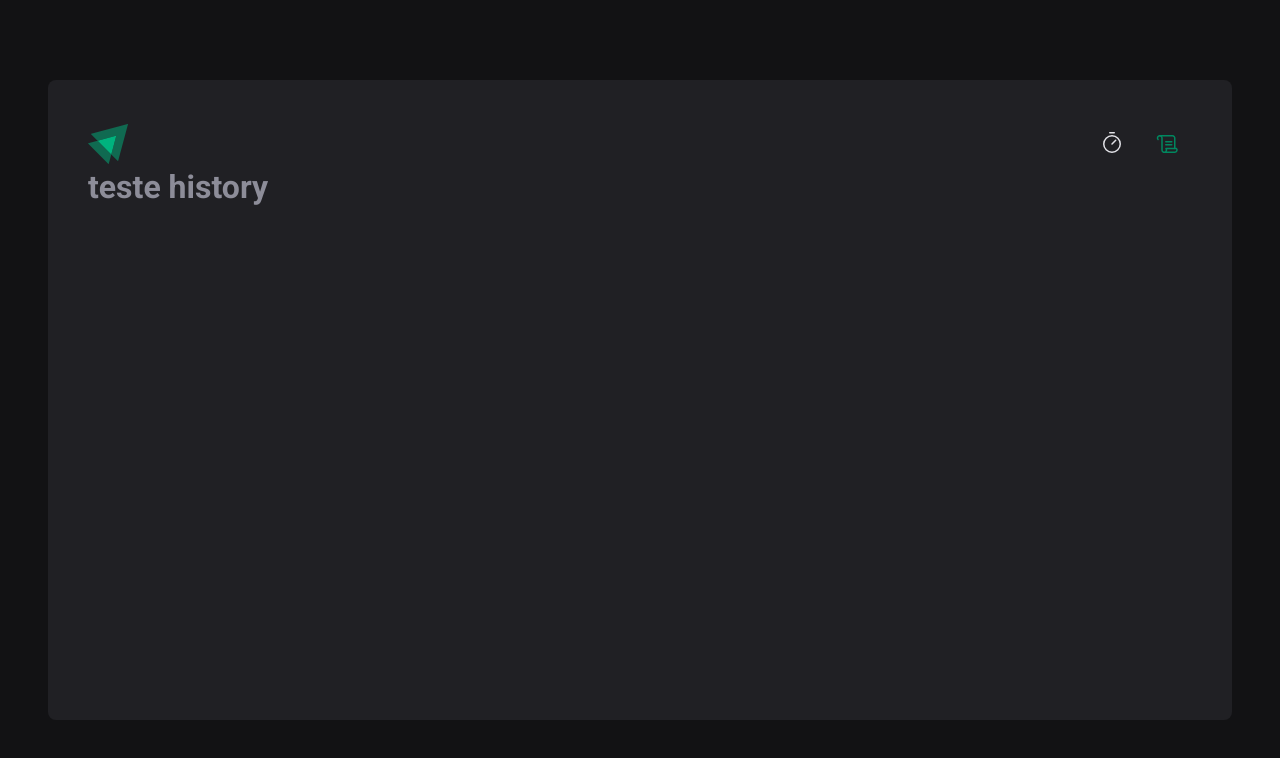
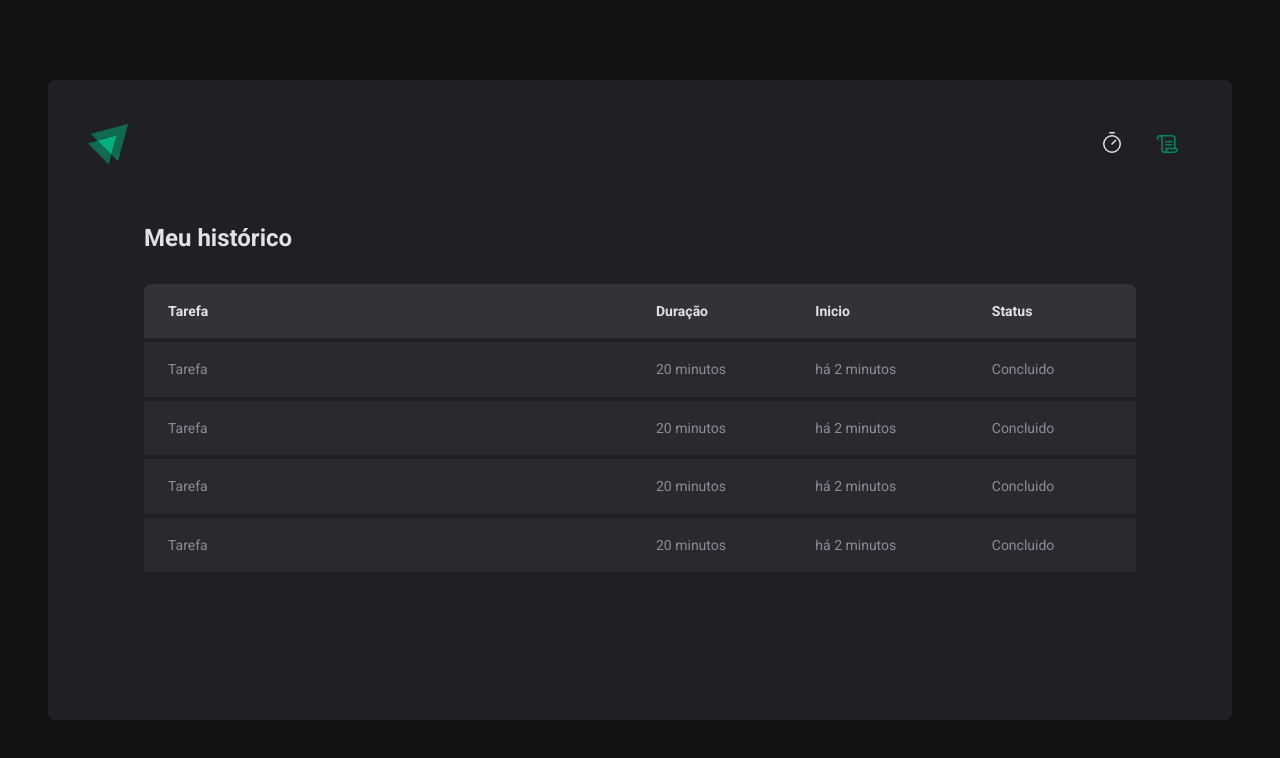
Before and after one commit to brenobarbareli/igniteTimer, a React (Vite) app: page /history in a window 1280 px wide. Shown: the top 758 px of the page. Built offline with nearby package versions, Linux system fonts and the light colour scheme.

Commit message:
fix de pages routes and create table of history page

```diff
--- a/src/Router.tsx
+++ b/src/Router.tsx
@@ -1,7 +1,7 @@
 import { Route, Routes } from 'react-router-dom'
-import { DefaultLayout } from './layouts/DefaultLayout'
-import { History } from './pages/History'
-import { Home } from './pages/Home'
+import { DefaultLayout } from './layouts/DefaultLayout/Index'
+import { History } from './pages/History/index'
+import { Home } from './pages/Home/index'
 
 export function Router() {
   return (
--- a/src/pages/History.tsx
+++ /dev/null
@@ -1,3 +0,0 @@
-export function History() {
-  return <h1>teste history</h1>
-}
--- /dev/null
+++ b/src/pages/History/index.tsx
@@ -0,0 +1,47 @@
+import { HistoryContainer, HistoryList } from './styled'
+
+export function History() {
+  return (
+    <HistoryContainer>
+      <h1>Meu histórico</h1>
+      <HistoryList>
+        <table>
+          <thead>
+            <tr>
+              <th>Tarefa</th>
+              <th>Duração</th>
+              <th>Inicio</th>
+              <th>Status</th>
+            </tr>
+          </thead>
+          <tbody>
+            <tr>
+              <td>Tarefa</td>
+              <td> 20 minutos</td>
+              <td>há 2 minutos</td>
+              <td>Concluido</td>
+            </tr>
+            <tr>
+              <td>Tarefa</td>
+              <td> 20 minutos</td>
+              <td>há 2 minutos</td>
+              <td>Concluido</td>
+            </tr>
+            <tr>
+              <td>Tarefa</td>
+              <td> 20 minutos</td>
+              <td>há 2 minutos</td>
+              <td>Concluido</td>
+            </tr>
+            <tr>
+              <td>Tarefa</td>
+              <td> 20 minutos</td>
+              <td>há 2 minutos</td>
+              <td>Concluido</td>
+            </tr>
+          </tbody>
+        </table>
+      </HistoryList>
+    </HistoryContainer>
+  )
+}
--- /dev/null
+++ b/src/pages/History/styled.ts
@@ -0,0 +1,61 @@
+import styled from 'styled-components'
+
+export const HistoryContainer = styled.main`
+  flex: 1;
+  padding: 3.5rem;
+  display: flex;
+  flex-direction: column;
+
+  h1 {
+    font-size: 1.5rem;
+    color: ${(props) => props.theme['gray-100']};
+  }
+`
+
+export const HistoryList = styled.main`
+  flex: 1;
+  overflow: auto;
+  margin-top: 2rem;
+
+  table {
+    width: 100%;
+    border-collapse: collapse; //faz com que a tabela tenha apenas uma borda
+    min-width: 600px;
+
+    th {
+      background-color: ${(props) => props.theme['gray-600']};
+      padding: 1rem;
+      text-align: left;
+      color: ${(props) => props.theme['gray-100']};
+      font-size: 0.875rem;
+      line-height: 1.6;
+
+      &:first-child {
+        border-top-left-radius: 8px;
+        padding-left: 1.5rem;
+      }
+
+      &:last-child {
+        border-top-right-radius: 8px;
+        padding-right: 1.5rem;
+      }
+    }
+
+    td {
+      background-color: ${(props) => props.theme['gray-700']};
+      border-top: 4px solid ${(props) => props.theme['gray-800']};
+      padding: 1rem;
+      font-size: 0.875rem;
+      line-height: 1.6;
+
+      &:first-child {
+        width: 50%;
+        padding-left: 1.5rem;
+      }
+
+      &:last-child {
+        padding-right: 1.5rem;
+      }
+    }
+  }
+`
```
